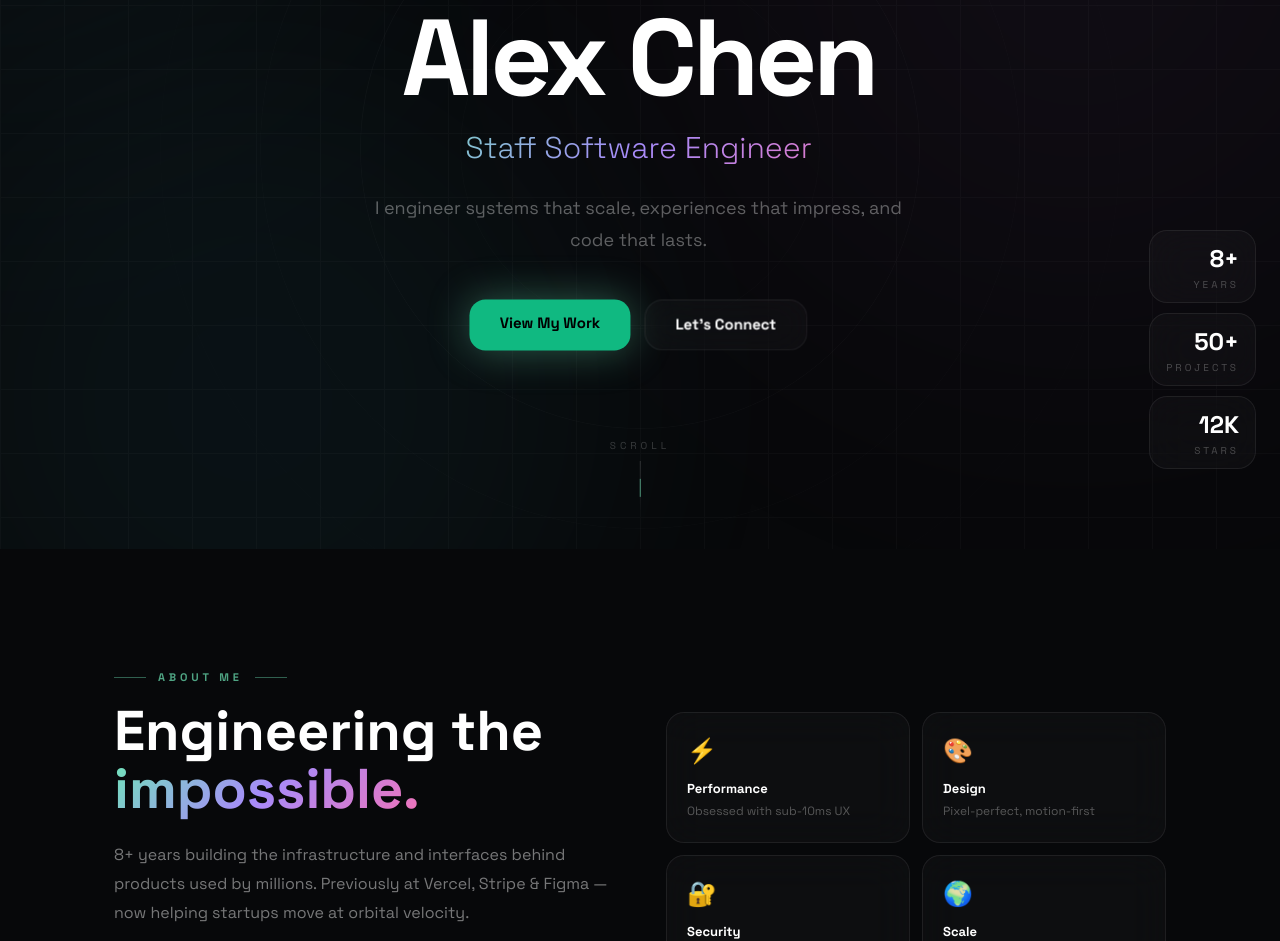
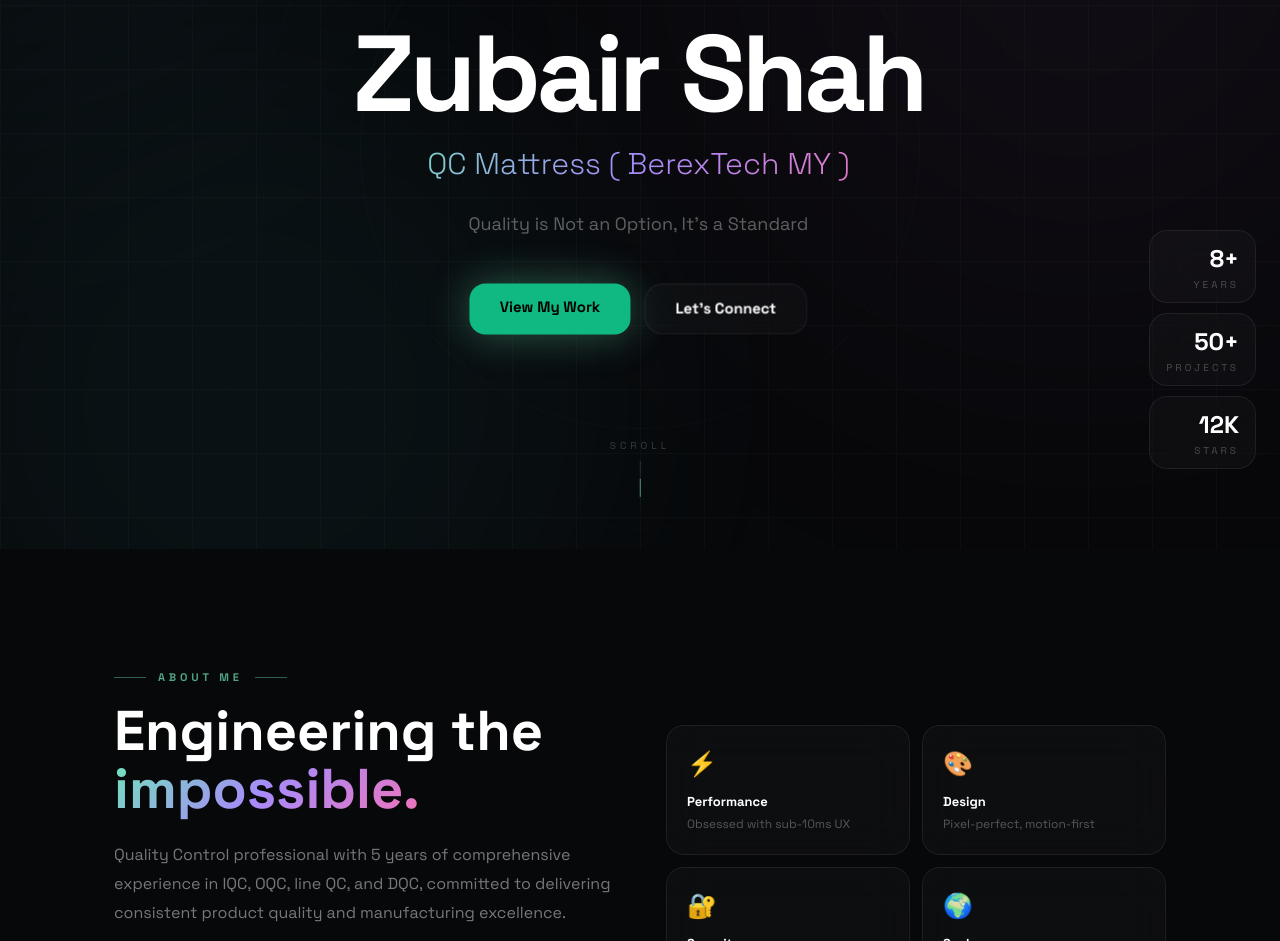
Before and after one commit to ZubairShah2002/portfolio-termux, a Next.js app: page / in a window 1280 px wide. Shown: the part 251-1192 px from the top of the page. Built offline with nearby package versions, Linux system fonts and the light colour scheme.

Commit message:
update portfolio content

```diff
--- a/data/mock.ts
+++ b/data/mock.ts
@@ -85,16 +85,16 @@
 // ── Profile ────────────────────────────────────────────────
 export const mockProfile: Profile = {
   id: '1',
-  name: 'Alex Chen',
-  title: 'Staff Software Engineer',
-  tagline: 'I engineer systems that scale, experiences that impress, and code that lasts.',
-  bio: '8+ years building the infrastructure and interfaces behind products used by millions. Previously at Vercel, Stripe & Figma — now helping startups move at orbital velocity.',
-  bioExtra: "When I'm not deep in distributed systems, I'm auditing tech stacks globally, contributing to OSS, and mentoring the next wave of engineers.",
-  email: 'alex@devportfolio.io',
-  github: 'github.com/alexchen',
-  linkedin: 'linkedin.com/in/alexchen',
-  twitter: 'twitter.com/alexchen',
-  website: 'alexchen.dev',
+  name: 'Zubair Shah',
+  title: 'QC Mattress ( BerexTech MY )',
+  tagline: 'Quality is Not an Option, It’s a Standard',
+  bio: 'Quality Control professional with 5 years of comprehensive experience in IQC, OQC, line QC, and DQC, committed to delivering consistent product quality and manufacturing excellence.',
+  bioExtra: "Quality Control professional with 5 years of comprehensive experience in IQC, OQC, line QC, and DQC, committed to delivering consistent product quality and manufacturing excellence.",
+  email: 'Zubairpro3415@gmail.com',
+  github: 'github.com/zubair2002',
+  linkedin: '-',
+  twitter: '-',
+  website: 'Zubair.dev',
   avatar: '',
   available: true,
 }
```
